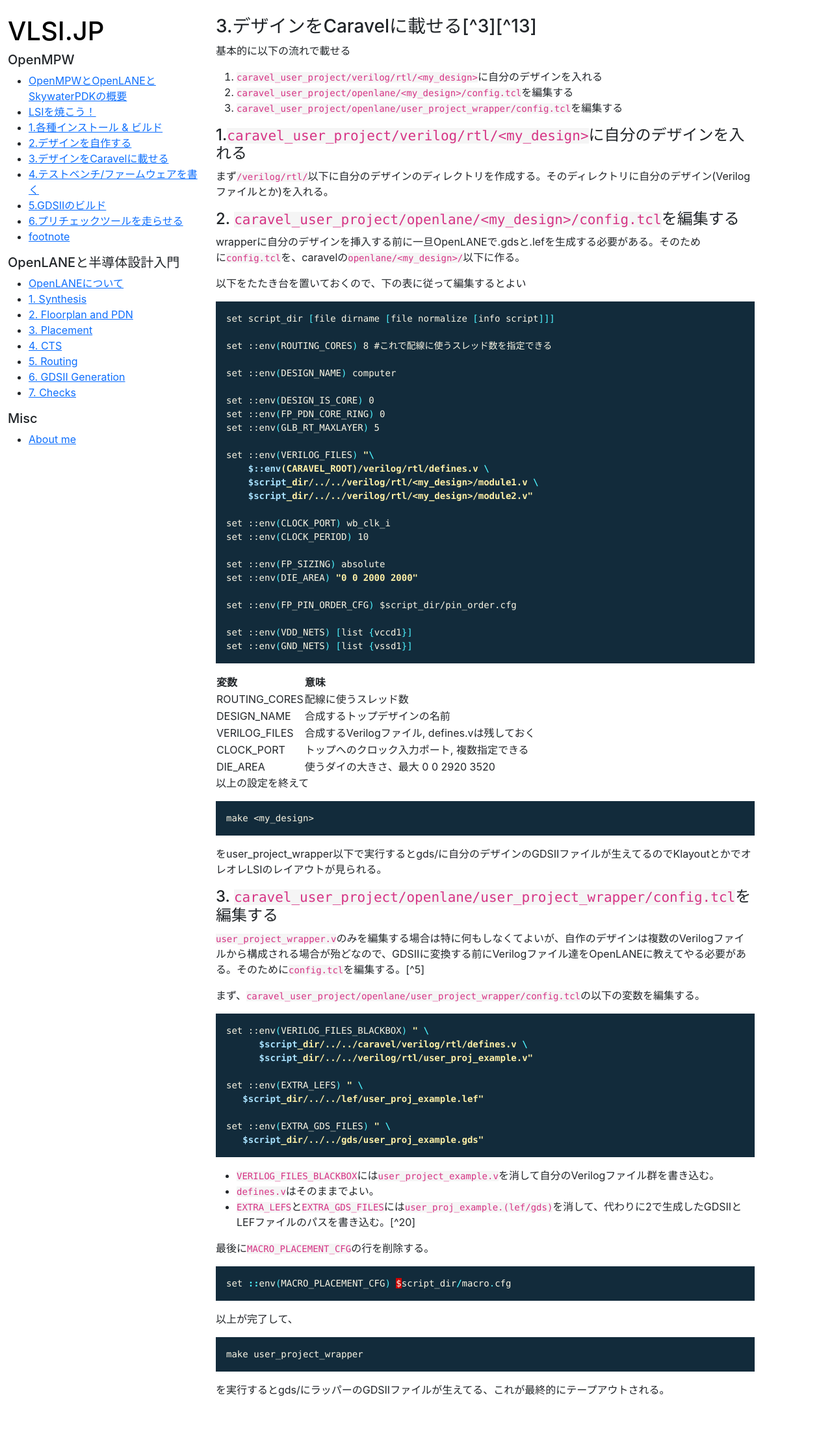
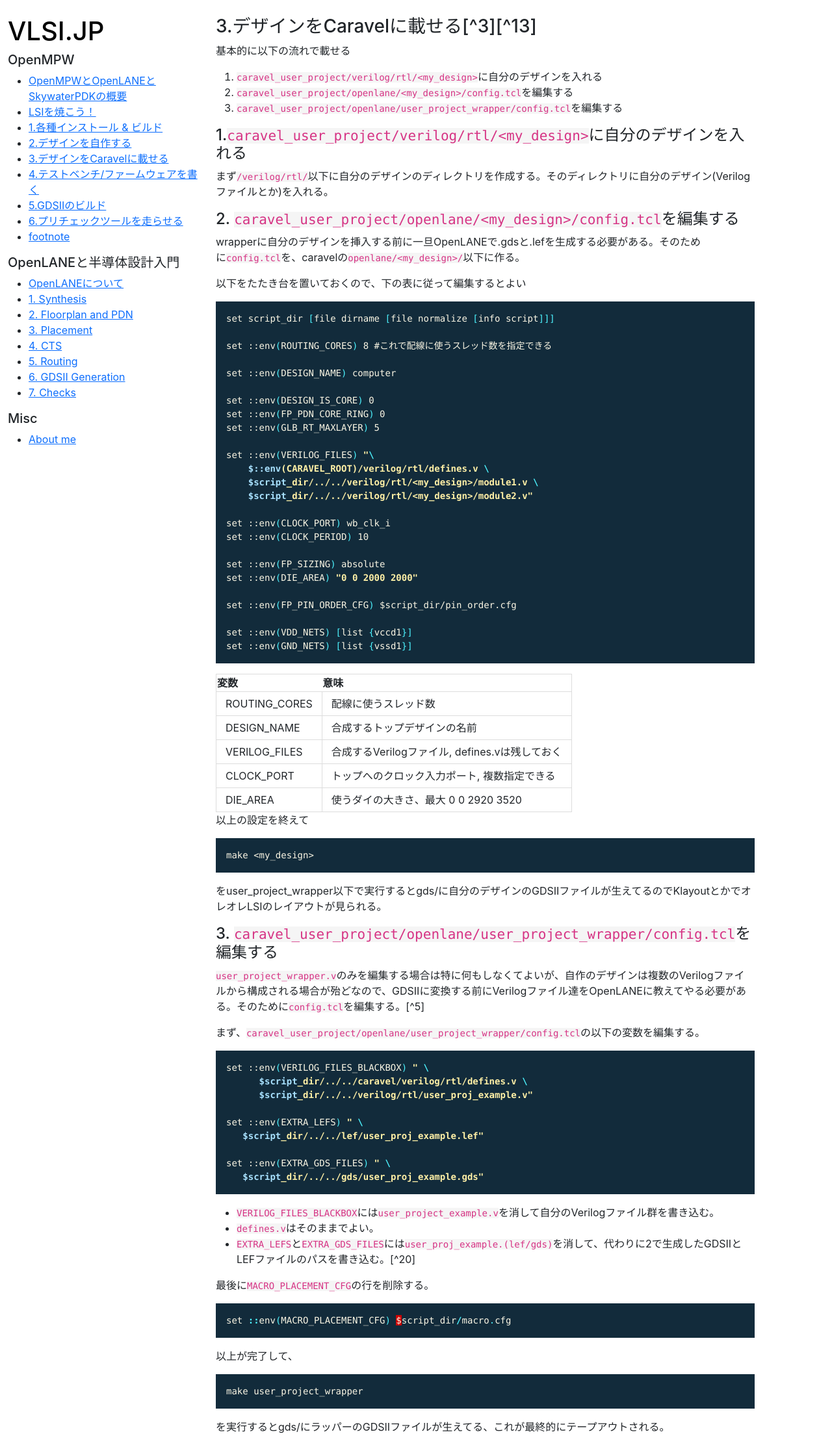
Before and after one commit to Cra2yPierr0t/Cra2yPierr0t.github.io, a Jekyll site: the page built from OpenMPW/on_caravel.md, in a window 1280 px wide. Shown: the whole page at 65% size. Built offline with Jekyll 4.4.1, drawn with Linux system fonts in a browser that asks for light colours; before the commit the page ends 2167 px from its top, so only the background shows below that.

Commit message:
fix css hierarchy

```diff
--- a/_layouts/default.html
+++ b/_layouts/default.html
@@ -1,10 +1,10 @@
 <!doctype html>
 <html>
   <head>
+    <link href="https://cdn.jsdelivr.net/npm/bootstrap@5.0.2/dist/css/bootstrap.min.css" rel="stylesheet" integrity="sha384-EVSTQN3/azprG1Anm3QDgpJLIm9Nao0Yz1ztcQTwFspd3yD65VohhpuuCOmLASjC" crossorigin="anonymous">
     <link rel="stylesheet" href="/assets/css/syntax.css">
     <link rel="stylesheet" href="/assets/css/font.css">
     <link rel="stylesheet" href="/assets/css/layout.css">
-    <link href="https://cdn.jsdelivr.net/npm/bootstrap@5.0.2/dist/css/bootstrap.min.css" rel="stylesheet" integrity="sha384-EVSTQN3/azprG1Anm3QDgpJLIm9Nao0Yz1ztcQTwFspd3yD65VohhpuuCOmLASjC" crossorigin="anonymous">
     <meta charset="utf-8">
     <title>{{ page.title }}</title>
   </head>
--- a/assets/css/layout.css
+++ b/assets/css/layout.css
@@ -1,4 +1,5 @@
 td, tr {
+    padding: 6px 14px;
     border: 1px solid #ddd;
 }
 
```
